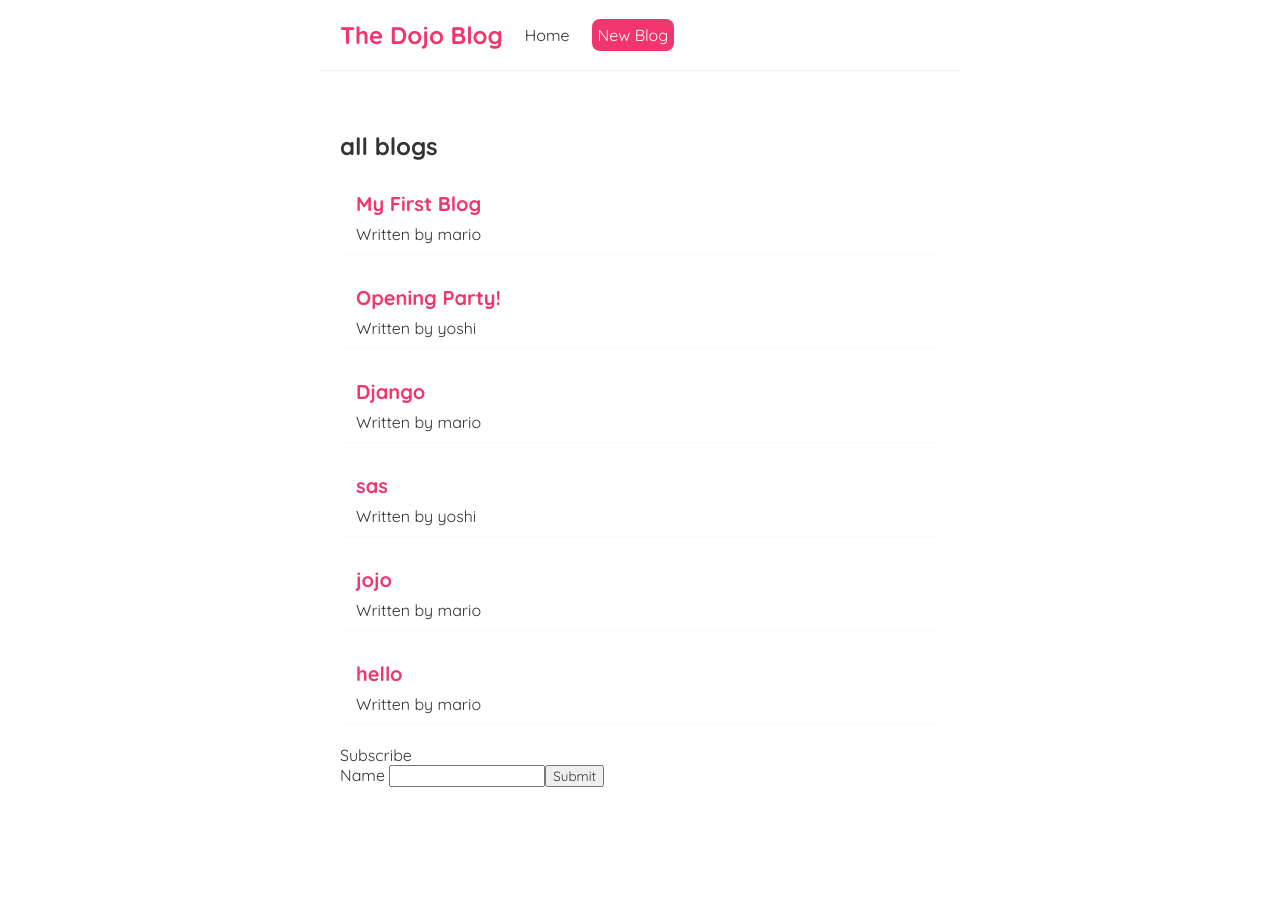
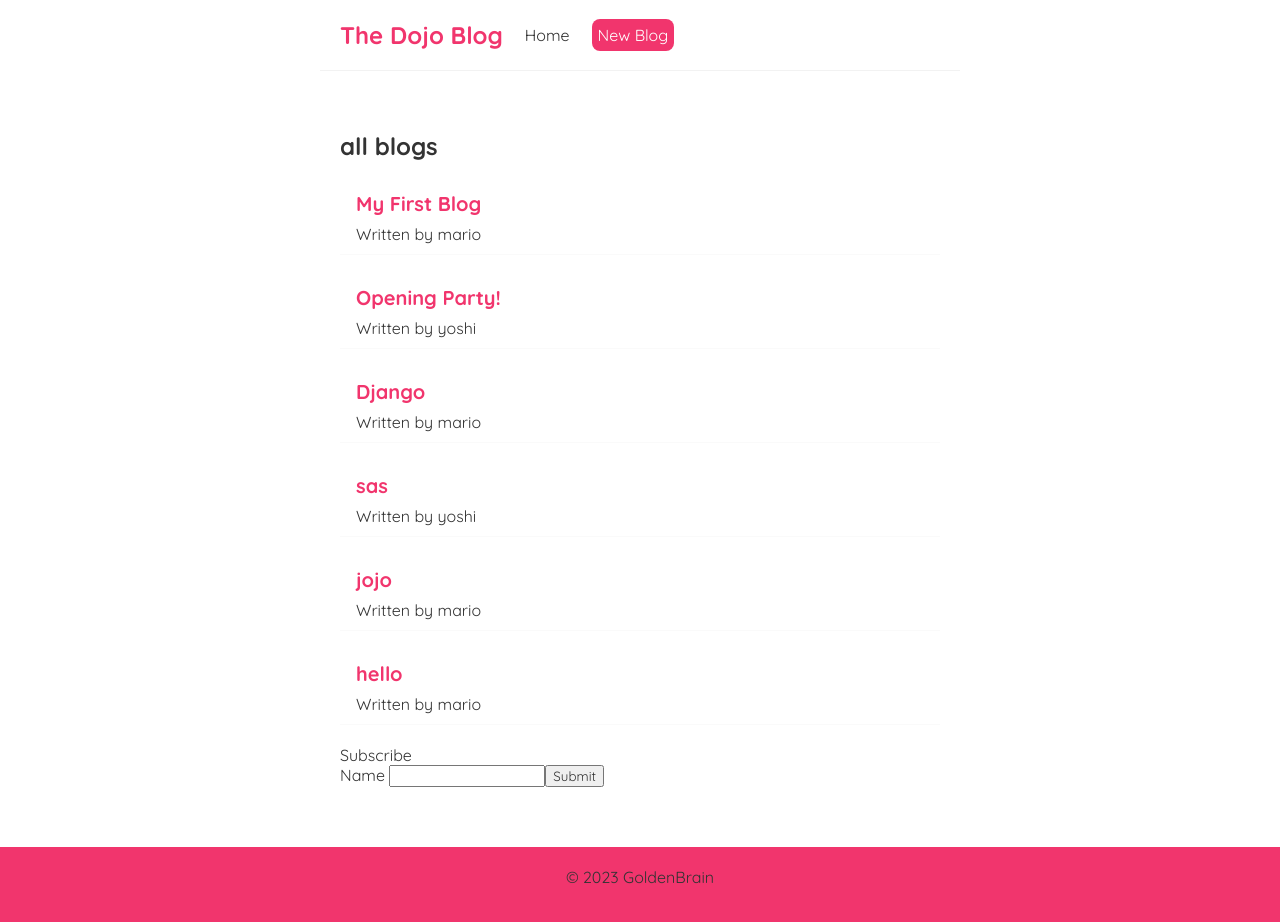
Before and after one commit to Akashiutchiha/React, a React (Create React App) app: page / in a window 1280 px wide. Shown: the top 922 px of the page. Before the commit the page ends 847 px from the top, so only its background shows below. Built offline with nearby package versions, Linux system fonts and the light colour scheme; data requests are answered from the project's data file.

Commit message:
feat: Added a Footer

```diff
--- a/src/App.js
+++ b/src/App.js
@@ -5,6 +5,7 @@ import { BrowserRouter as Router, Route, Switch } from 'react-router-dom';
 import Create from './create';
 import BlogDetails from './BlogDetails';
 import NotFound from './NotFound';
+import Footer from './Footer';
 
 function App() {
 
@@ -30,6 +31,8 @@ function App() {
             </Route>
           </Switch>
         </div>
+        <Footer />
+
       </div>
     </Router>
   );
--- /dev/null
+++ b/src/Footer.js
@@ -0,0 +1,9 @@
+const Footer = () => {
+    return (
+        <div className="footer">
+            <p>© 2023 GoldenBrain</p>
+        </div>
+     );
+}
+
+export default Footer;
--- a/src/index.css
+++ b/src/index.css
@@ -109,6 +109,14 @@
 
 }
 .not-found{
+  text-align: center;
   align-items: center;
   justify-content: center;
 }
+.footer{
+  padding-top: 20px;
+  text-align: center;
+  background-color: #f1356d;
+  height: 60px;
+
+}
```
